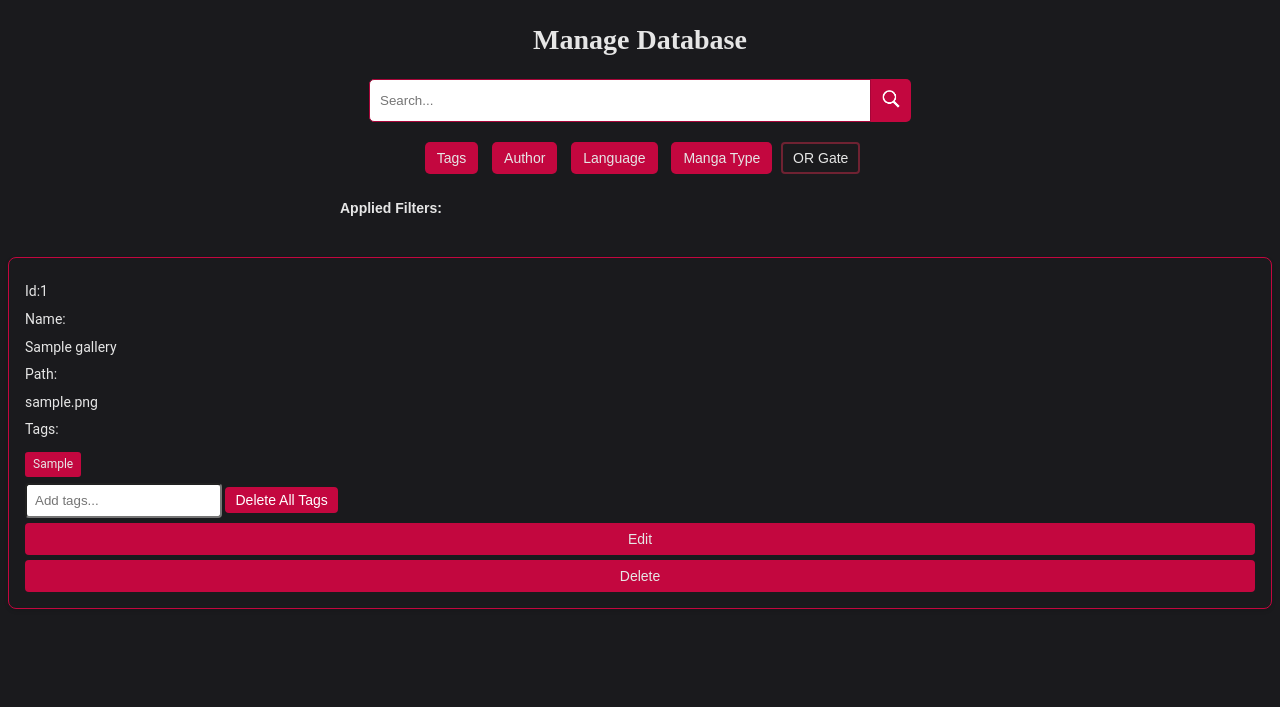
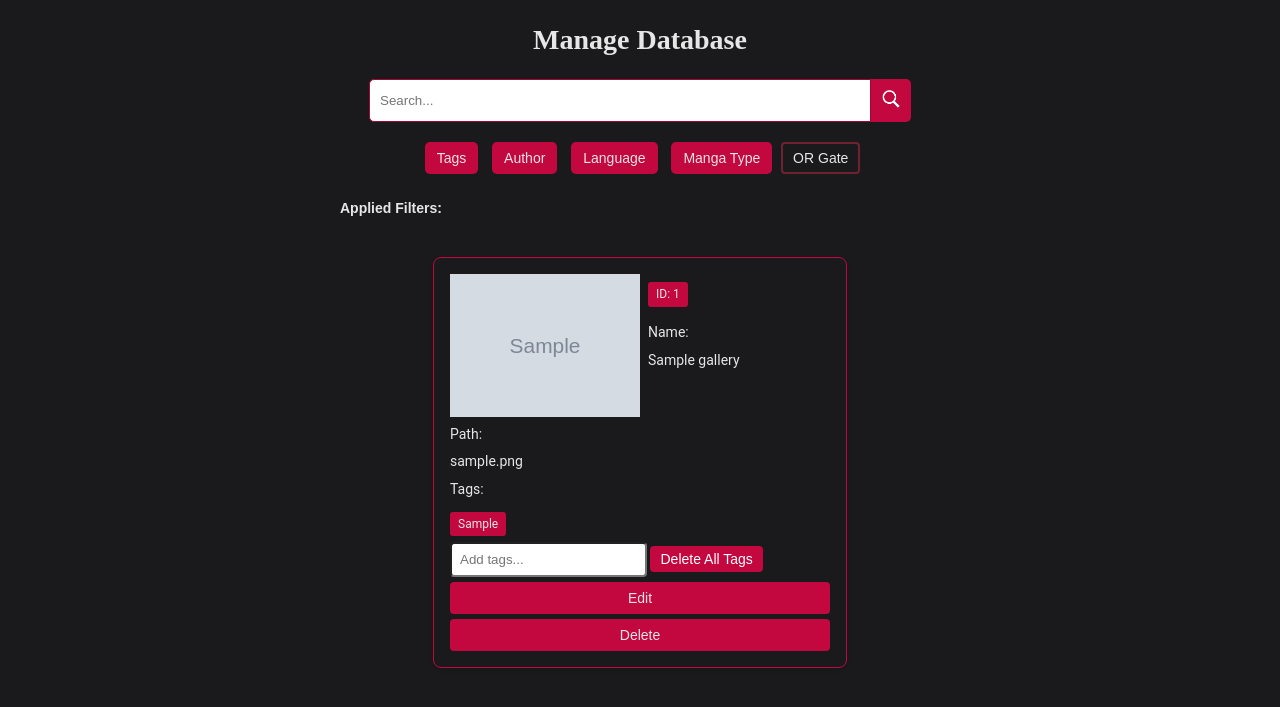
Before and after one commit to CuriousNadeem/privatelibrary, a PHP site: page /manage_database.php in a window 1280 px wide. Shown: the part 56-763 px from the top of the page. Run offline with PHP 8.4, Linux system fonts and the light colour scheme; tables that the repository leaves empty or names only in its code hold one stand-in row (values such as "Sample post"); grey boxes marked "Sample" are stand-in pictures.

Commit message:
some minor css changes

```diff
--- a/manage_database.php
+++ b/manage_database.php
@@ -104,9 +104,14 @@ if (!$result) {
             data-author="<?= htmlspecialchars($row['author']) ?>"
             data-language="<?= htmlspecialchars($row['language']) ?>"
             data-manga_type="<?= htmlspecialchars($row['manga_type']) ?>">
-            <p>Id:<?= $row['id'] ?></p>
-            <p>Name:</p>
-            <p contenteditable="true" class="editable" data-id="<?= $row['id'] ?>" data-field="name"><?= $row['name'] ?></p>
+            <div class="img-id-container">
+                <img class="mdb-img" src="<?= $row['cover_image_path'] ?>" alt="<?= $row['name'] ?>">
+                <div class="text-con">
+                    <p class="tag-item">ID: <?= $row['id'] ?></p>
+                    <p>Name:</p>
+                    <p contenteditable="true" class="editable" data-id="<?= $row['id'] ?>" data-field="name"><?= $row['name'] ?></p>
+                </div>
+            </div>
             <p>Path:</p>
             <p contenteditable="true" class="editable" data-id="<?= $row['id'] ?>" data-field="cover_image_path"><?= $row['cover_image_path'] ?></p>
             <p>Tags:</p>
--- a/styles/md.css
+++ b/styles/md.css
@@ -143,6 +143,8 @@ button:hover {
   .table-container {
     display: flex;
     flex-wrap: wrap;
+    justify-content: center;
+    align-items: center;
     gap: 16px;
 }
 
@@ -153,8 +155,11 @@ button:hover {
     background: var(--primary-bg);
     box-shadow: 0 2px 4px rgba(0, 0, 0, 0.1);
     width: 100%;
+    max-width: 380px;
 }
 
+@media (min-width: 768px) {
+}
 .file-card p {
     margin: 8px 0;
     overflow-wrap: anywhere;
@@ -166,3 +171,12 @@ button:hover {
     margin: 8px 0;
     overflow-wrap: anywhere;
 }
+.img-id-container {
+    display: flex;
+    gap: 8px;
+}
+.mdb-img {
+    min-width: 120px;
+    width: 50%;
+    max-width: 320px;
+}
--- a/upload.php
+++ b/upload.php
@@ -343,6 +343,8 @@ if ($_SERVER['REQUEST_METHOD'] === 'POST') {
                     console.log('Upload Successful:', xhr.responseText);
                     log.innerHTML = 'Upload complete!';
                     document.getElementById('progress-container').style.display = 'none';  // Hide progress bar
+                    fileContainer.innerHTML = '';
+                    fileInput.value = '';
                 } else {
                     console.log('Error during upload:', xhr.statusText);
                     log.innerHTML = 'Error during upload';
```
Also changed, not shown: styles/upload.css (+6 -2 lines).
